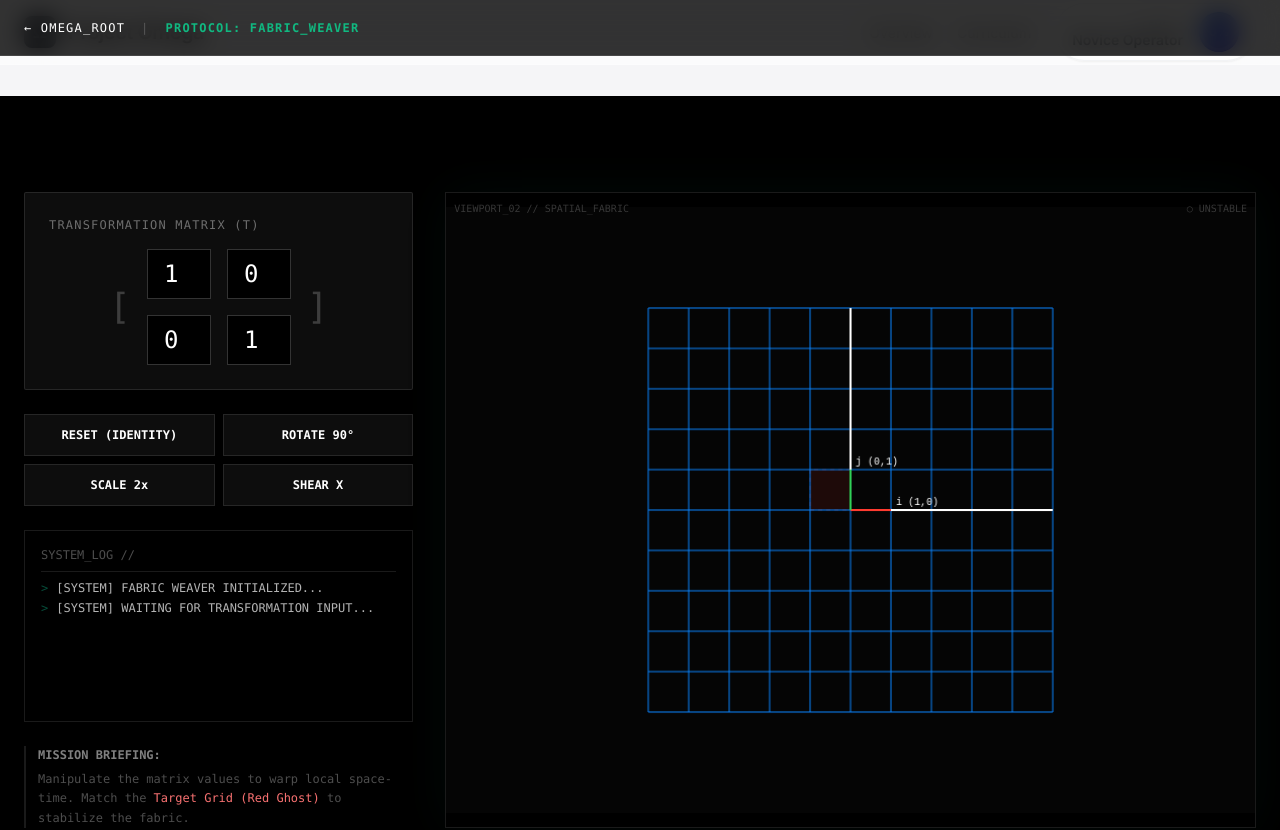
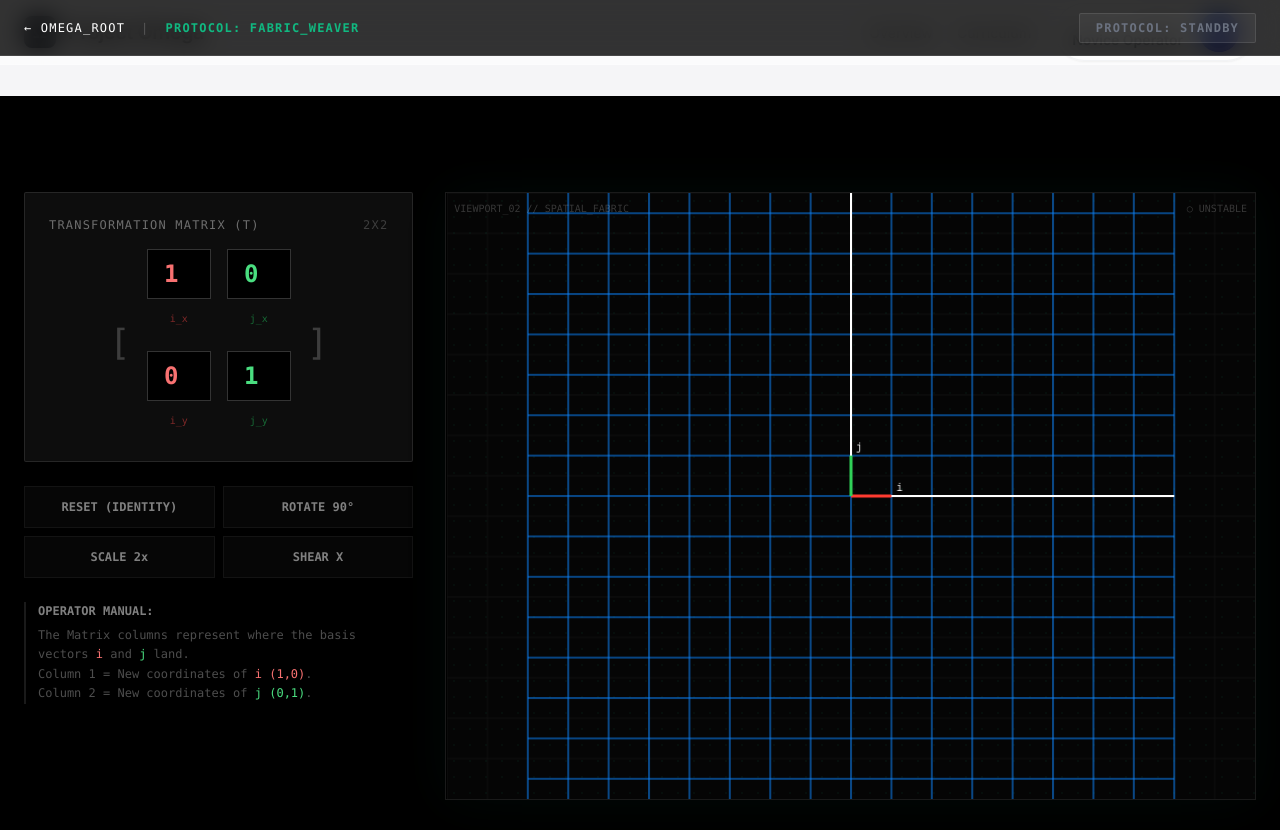
Before and after one commit to hiroshi-tsutsui/ghost-root-terminal, a Next.js app in the folder project_omega/: page /matrices in a window 1280 px wide. Shown: the top 830 px of the page. Built offline with nearby package versions, Linux system fonts and the light colour scheme.

Commit message:
Auto-Deploy: Tony's latest changes

```diff
--- a/project_omega/app/matrices/page.tsx
+++ b/project_omega/app/matrices/page.tsx
@@ -1,3 +1,4 @@
+// @ts-nocheck
 "use client";
 
 import { useState, useEffect, useRef } from 'react';
@@ -9,12 +10,156 @@
 
 export default function MatricesPage() {
   const [matrix, setMatrix] = useState<Matrix2x2>([[1, 0], [0, 1]]);
-  const [targetMatrix, setTargetMatrix] = useState<Matrix2x2>([[0, -1], [1, 0]]); // Default target: Rotation 90 deg
-  const [isLocked, setIsLocked] = useState(false);
-  const [log, setLog] = useState<string[]>(["[SYSTEM] FABRIC WEAVER INITIALIZED...", "[SYSTEM] WAITING FOR TRANSFORMATION INPUT..."]);
+  // Default target is now managed by protocol
+
+  // Protocol State
+  const [isProtocolActive, setIsProtocolActive] = useState(false);
+  const [level, setLevel] = useState(1);
+  const [protocolStep, setProtocolStep] = useState(0);
+  const [systemLog, setSystemLog] = useState("System Idle. Initialize Fabric Weaver Protocol to begin.");
+  const [taskCompleted, setTaskCompleted] = useState(false);
+  const [targetMatrix, setTargetMatrix] = useState<Matrix2x2>([[1, 0], [0, 1]]); // Visual ghost
 
   const canvasRef = useRef<HTMLCanvasElement>(null);
-  const { addXp, completeLevel } = useProgress();
+  const { completeLevel } = useProgress();
+
+  // --- Fabric Weaver Protocols ---
+  const PROTOCOLS = {
+    1: {
+      title: "PHASE 1: VOID ROTATION",
+      steps: [
+        {
+          message: "[SYSTEM]: Spatial tearing detected. Local grid orientation is misaligned.\n[MISSION]: Rotate the fabric 90° Counter-Clockwise to realign with the Void Meridian.\n[HINT]: i-hat (1,0) must move to (0,1). j-hat (0,1) must move to (-1,0).",
+          target: [[0, -1], [1, 0]],
+          check: (m: Matrix2x2) => m[0][0] === 0 && m[0][1] === -1 && m[1][0] === 1 && m[1][1] === 0,
+          isBriefing: true
+        },
+        {
+          message: "[SUCCESS]: Orientation locked. Void Meridian aligned.\n[SYSTEM]: Proceed to Phase 2.",
+          target: [[0, -1], [1, 0]],
+          check: () => true,
+          isFinal: true
+        }
+      ]
+    },
+    2: {
+      title: "PHASE 2: GRID EXPANSION",
+      steps: [
+        {
+          message: "[SYSTEM]: Compression artifact detected. Space-time density is too high.\n[MISSION]: Dilate the fabric by a factor of 2.0 to restore equilibrium.\n[HINT]: Scale both i-hat and j-hat vectors.",
+          target: [[2, 0], [0, 2]],
+          check: (m: Matrix2x2) => m[0][0] === 2 && m[0][1] === 0 && m[1][0] === 0 && m[1][1] === 2,
+          isBriefing: true
+        },
+        {
+          message: "[SUCCESS]: Density normalized. Grid expansion nominal.\n[SYSTEM]: Proceed to Phase 3.",
+          target: [[2, 0], [0, 2]],
+          check: () => true,
+          isFinal: true
+        }
+      ]
+    },
+    3: {
+      title: "PHASE 3: SHEAR STABILIZATION",
+      steps: [
+        {
+          message: "[SYSTEM]: Gravitational shear wave incoming. The fabric is buckling.\n[MISSION]: Apply a Horizontal Shear (Factor 1) to counteract the wave.\n[HINT]: i-hat remains fixed. j-hat leans right.",
+          target: [[1, 1], [0, 1]],
+          check: (m: Matrix2x2) => m[0][0] === 1 && m[0][1] === 1 && m[1][0] === 0 && m[1][1] === 1,
+          isBriefing: true
+        },
+        {
+          message: "[SUCCESS]: Shear wave neutralized. Fabric tension stabilized.\n[SYSTEM]: Proceed to Phase 4.",
+          target: [[1, 1], [0, 1]],
+          check: () => true,
+          isFinal: true
+        }
+      ]
+    },
+    4: {
+      title: "PHASE 4: SINGULARITY RECALL",
+      steps: [
+        {
+          message: "[SYSTEM]: CRITICAL ALERT. Determinant collapsing to Zero. Singularity imminent.\n[MISSION]: The grid has been flattened to a single line. RESTORE THE IDENTITY MATRIX immediately.",
+          // We set the matrix to a singular state first to simulate the emergency
+          setup: () => setMatrix([[1, 2], [2, 4]]),
+          target: [[1, 0], [0, 1]],
+          check: (m: Matrix2x2) => m[0][0] === 1 && m[0][1] === 0 && m[1][0] === 0 && m[1][1] === 1,
+          isBriefing: true
+        },
+        {
+          message: "[SUCCESS]: Identity restored. Reality saved.\n[SYSTEM]: FABRIC WEAVER PROTOCOL COMPLETE. ALL SYSTEMS NOMINAL.",
+          target: [[1, 0], [0, 1]],
+          check: () => true,
+          isFinal: true
+        }
+      ]
+    }
+  };
+
+  // --- Protocol Logic ---
+  useEffect(() => {
+    if (!isProtocolActive) {
+        setTargetMatrix([[1, 0], [0, 1]]); // Default ghost
+        return;
+    }
+
+    const currentLevelData = PROTOCOLS[level];
+    if (!currentLevelData) return;
+
+    const currentStepData = currentLevelData.steps[protocolStep];
+    if (!currentStepData) return;
+
+    // Apply setup if it exists and hasn't been run for this step
+    // (A bit hacky in useEffect, but okay for this scale)
+    if (currentStepData.setup && !taskCompleted && matrix[0][0] !== 1 && matrix[0][1] !== 2) {
+        // Only run setup once. We check if matrix matches setup state to avoid loop,
+        // or we could use a separate 'setupRun' state.
+        // For Phase 4, we want to force the singular matrix.
+        if (level === 4 && protocolStep === 0 && matrix[0][0] !== 1) {
+             currentStepData.setup();
+        }
+    }
+
+    setSystemLog(currentStepData.message);
+    if (currentStepData.target) {
+        setTargetMatrix(currentStepData.target as Matrix2x2);
+    }
+
+    // Check condition
+    if (currentStepData.check(matrix)) {
+        if (!taskCompleted) {
+             setTaskCompleted(true);
+        }
+    } else {
+        setTaskCompleted(false);
+    }
+  }, [matrix, isProtocolActive, level, protocolStep]);
+
+  const advanceProtocol = () => {
+      const currentLevelData = PROTOCOLS[level];
+      const currentStepData = currentLevelData.steps[protocolStep];
+
+      if (currentStepData.isFinal) {
+          completeLevel('matrices', level);
+          if (PROTOCOLS[level + 1]) {
+              setLevel(level + 1);
+              setProtocolStep(0);
+              // Reset matrix for next level usually, but we keep continuity
+              if (level + 1 === 4) {
+                  // Special handling for Phase 4 setup happens in useEffect
+              } else {
+                  setMatrix([[1, 0], [0, 1]]);
+              }
+          } else {
+              setSystemLog("[SYSTEM]: FABRIC WEAVER OFFLINE. GOOD WORK, OPERATOR.");
+              setIsProtocolActive(false);
+          }
+      } else {
+          setProtocolStep(protocolStep + 1);
+      }
+      setTaskCompleted(false);
+  };
 
   // --- Interaction ---
   const applyTransform = (type: 'identity' | 'rotate90' | 'scale2' | 'shearX') => {
@@ -26,7 +171,6 @@ export default function MatricesPage() {
       case 'shearX': newM = [[1, 1], [0, 1]]; break;
     }
     setMatrix(newM);
-    addLog(`[OP] APPLYING TRANSFORM: ${type.toUpperCase()}`);
   };
 
   const handleInputChange = (r: number, c: number, val: string) => {
@@ -35,27 +179,6 @@ export default function MatricesPage() {
     newM[r][c] = num;
     setMatrix(newM);
   };
-
-  const addLog = (msg: string) => {
-    setLog(prev => [msg, ...prev].slice(0, 6));
-  };
-
-  // --- Check Lock ---
-  useEffect(() => {
-    const isMatch =
-      matrix[0][0] === targetMatrix[0][0] &&
-      matrix[0][1] === targetMatrix[0][1] &&
-      matrix[1][0] === targetMatrix[1][0] &&
-      matrix[1][1] === targetMatrix[1][1];
-
-    if (isMatch && !isLocked) {
-      setIsLocked(true);
-      addLog("[SUCCESS] SPATIAL FABRIC SYNCED. TRANSFORMATION LOCKED.");
-      completeLevel('matrices', 1);
-    } else if (!isMatch && isLocked) {
-      setIsLocked(false);
-    }
-  }, [matrix, targetMatrix, isLocked, completeLevel]);
 
   // --- Drawing ---
   useEffect(() => {
@@ -74,6 +197,16 @@ export default function MatricesPage() {
     ctx.fillStyle = '#050505';
     ctx.fillRect(0, 0, width, height);
 
+    // Grid (Cyberpunk Background)
+    ctx.strokeStyle = '#111';
+    ctx.lineWidth = 1;
+    for (let i = 0; i < width; i += unit) {
+        ctx.beginPath(); ctx.moveTo(i, 0); ctx.lineTo(i, height); ctx.stroke();
+    }
+    for (let i = 0; i < height; i += unit) {
+        ctx.beginPath(); ctx.moveTo(0, i); ctx.lineTo(width, i); ctx.stroke();
+    }
+
     // Transform Helper
     const transform = (x: number, y: number, m: Matrix2x2) => {
       // Linear Transform: [x', y'] = [ax + by, cx + dy]
@@ -84,8 +217,9 @@ export default function MatricesPage() {
     };
 
     // --- Draw Target Grid (Ghost) ---
-    ctx.strokeStyle = 'rgba(255, 59, 48, 0.3)'; // Red Ghost
-    ctx.lineWidth = 1;
+    if (isProtocolActive) {
+        ctx.strokeStyle = 'rgba(255, 59, 48, 0.4)'; // Red Ghost
+        ctx.lineWidth = 2;
         ctx.setLineDash([4, 4]);
 
         // Draw target unit square
@@ -106,22 +240,24 @@ export default function MatricesPage() {
         ctx.fillStyle = 'rgba(255, 59, 48, 0.1)';
         ctx.fill();
         ctx.setLineDash([]);
+    }
 
     // --- Draw Current Grid ---
     // Draw transformed grid lines
-    ctx.strokeStyle = isLocked ? '#30d158' : '#0a84ff'; // Green if locked, Blue otherwise
+    ctx.strokeStyle = taskCompleted ? '#30d158' : '#0a84ff'; // Green if locked, Blue otherwise
     ctx.lineWidth = 1;
 
     // Draw grid lines from -5 to 5
-    for (let i = -5; i <= 5; i++) {
+    const range = 8;
+    for (let i = -range; i <= range; i++) {
         // Vertical lines (transformed)
-        const p1 = transform(i, -5, matrix);
-        const p2 = transform(i, 5, matrix);
+        const p1 = transform(i, -range, matrix);
+        const p2 = transform(i, range, matrix);
         ctx.beginPath(); ctx.moveTo(p1.x, p1.y); ctx.lineTo(p2.x, p2.y); ctx.stroke();
 
         // Horizontal lines (transformed)
-        const p3 = transform(-5, i, matrix);
-        const p4 = transform(5, i, matrix);
+        const p3 = transform(-range, i, matrix);
+        const p4 = transform(range, i, matrix);
         ctx.beginPath(); ctx.moveTo(p3.x, p3.y); ctx.lineTo(p4.x, p4.y); ctx.stroke();
     }
 
@@ -129,8 +265,8 @@ export default function MatricesPage() {
     ctx.lineWidth = 2;
     ctx.strokeStyle = '#fff';
     const origin = transform(0, 0, matrix);
-    const xAxisEnd = transform(5, 0, matrix);
-    const yAxisEnd = transform(0, 5, matrix);
+    const xAxisEnd = transform(range, 0, matrix);
+    const yAxisEnd = transform(0, range, matrix);
 
     ctx.beginPath(); ctx.moveTo(origin.x, origin.y); ctx.lineTo(xAxisEnd.x, xAxisEnd.y); ctx.stroke();
     ctx.beginPath(); ctx.moveTo(origin.x, origin.y); ctx.lineTo(yAxisEnd.x, yAxisEnd.y); ctx.stroke();
@@ -141,6 +277,7 @@ export default function MatricesPage() {
 
     // I-Hat (Red)
     ctx.strokeStyle = '#ff3b30';
+    ctx.lineWidth = 3;
     ctx.beginPath(); ctx.moveTo(origin.x, origin.y); ctx.lineTo(iHat.x, iHat.y); ctx.stroke();
 
     // J-Hat (Green)
@@ -150,20 +287,41 @@ export default function MatricesPage() {
     // --- Labels ---
     ctx.fillStyle = '#fff';
     ctx.font = '10px monospace';
-    ctx.fillText('i (1,0)', iHat.x + 5, iHat.y - 5);
-    ctx.fillText('j (0,1)', jHat.x + 5, jHat.y - 5);
+    ctx.fillText('i', iHat.x + 5, iHat.y - 5);
+    ctx.fillText('j', jHat.x + 5, jHat.y - 5);
 
-  }, [matrix, targetMatrix, isLocked]);
+  }, [matrix, targetMatrix, isProtocolActive, taskCompleted]);
+
+  const currentStepIsBriefing = PROTOCOLS[level]?.steps[protocolStep]?.isBriefing;
 
   return (
     <div className="min-h-screen bg-black text-white font-mono selection:bg-emerald-900">
        <header className="fixed top-0 left-0 right-0 z-50 border-b border-white/10 h-14 flex items-center px-6 bg-black/80 backdrop-blur-md">
+         <div className="flex items-center justify-between w-full">
              <div className="flex items-center gap-4 text-xs tracking-widest">
                 <Link href="/" className="hover:text-emerald-400 transition-colors">
                 ← OMEGA_ROOT
                 </Link>
                 <span className="text-white/20">|</span>
                 <span className="text-emerald-500 font-bold">PROTOCOL: FABRIC_WEAVER</span>
+             </div>
+             <button
+                onClick={() => {
+                    setIsProtocolActive(!isProtocolActive);
+                    if (!isProtocolActive) {
+                        setLevel(1);
+                        setProtocolStep(0);
+                        setMatrix([[1, 0], [0, 1]]);
+                    }
+                }}
+                className={`px-4 py-1.5 rounded-sm text-xs font-bold tracking-widest border transition-all ${
+                    isProtocolActive
+                    ? 'bg-emerald-900/30 border-emerald-500 text-emerald-400 shadow-[0_0_15px_rgba(16,185,129,0.3)]'
+                    : 'bg-white/5 border-white/10 text-gray-500 hover:border-white/30'
+                }`}
+             >
+                {isProtocolActive ? 'PROTOCOL: ACTIVE' : 'PROTOCOL: STANDBY'}
+             </button>
          </div>
       </header>
 
@@ -172,40 +330,82 @@ export default function MatricesPage() {
         {/* Left: Controls */}
         <div className="space-y-6">
 
+            {/* System Log / Mission */}
+            {isProtocolActive && (
+                <div className={`p-4 bg-black border-l-2 rounded-r-sm shadow-lg animate-fade-in font-mono text-xs leading-relaxed ${currentStepIsBriefing ? 'border-emerald-500 text-emerald-300' : 'border-blue-500 text-blue-300'}`}>
+                    <div className="flex justify-between items-start mb-2 border-b border-white/10 pb-2">
+                        <span className="uppercase tracking-widest font-bold">
+                           // {PROTOCOLS[level]?.title}
+                        </span>
+                        {taskCompleted && <span className="text-white bg-emerald-600 px-2 rounded-[2px] animate-pulse">SYNC_LOCKED</span>}
+                    </div>
+                    <div className="whitespace-pre-wrap opacity-90 mb-4">
+                        {systemLog}
+                    </div>
+                    {taskCompleted && (
+                        <button
+                            onClick={advanceProtocol}
+                            className="w-full py-2 bg-emerald-900/30 hover:bg-emerald-900/50 text-emerald-400 font-bold text-xs uppercase tracking-widest border border-emerald-500/30 transition-all"
+                        >
+                            {currentStepIsBriefing ? 'EXECUTE SEQUENCE >>' : 'NEXT SEQUENCE >>'}
+                        </button>
+                    )}
+                </div>
+            )}
+
             {/* Matrix Input */}
-            <div className={`border p-6 rounded-sm transition-colors duration-500 ${isLocked ? 'border-emerald-500/50 bg-emerald-900/10' : 'border-white/10 bg-white/5'}`}>
-                <div className="text-xs text-white/40 uppercase tracking-widest mb-4">Transformation Matrix (T)</div>
+            <div className={`border p-6 rounded-sm transition-all duration-500 ${taskCompleted ? 'border-emerald-500/50 bg-emerald-900/5' : 'border-white/10 bg-white/5'}`}>
+                <div className="text-xs text-white/40 uppercase tracking-widest mb-4 flex justify-between">
+                    <span>Transformation Matrix (T)</span>
+                    <span className="text-white/20">2x2</span>
+                </div>
 
                 <div className="flex items-center gap-4 justify-center font-mono text-2xl">
                     <span className="text-white/20 text-4xl">[</span>
                     <div className="grid grid-cols-2 gap-4">
+                        {/* Row 1 */}
+                        <div className="flex flex-col items-center">
                             <input
                                 type="number" value={matrix[0][0]}
                                 onChange={(e) => handleInputChange(0, 0, e.target.value)}
-                            className="w-16 bg-black border border-white/20 text-center py-2 focus:border-emerald-500 outline-none"
+                                className="w-16 bg-black border border-white/20 text-center py-2 focus:border-emerald-500 outline-none text-red-400 font-bold"
                             />
+                            <span className="text-[10px] text-red-500/50 mt-1">i_x</span>
+                        </div>
+                        <div className="flex flex-col items-center">
                             <input
                                 type="number" value={matrix[0][1]}
                                 onChange={(e) => handleInputChange(0, 1, e.target.value)}
-                            className="w-16 bg-black border border-white/20 text-center py-2 focus:border-emerald-500 outline-none"
+                                className="w-16 bg-black border border-white/20 text-center py-2 focus:border-emerald-500 outline-none text-green-400 font-bold"
                             />
+                            <span className="text-[10px] text-green-500/50 mt-1">j_x</span>
+                        </div>
+
+                        {/* Row 2 */}
+                        <div className="flex flex-col items-center">
                             <input
                                 type="number" value={matrix[1][0]}
                                 onChange={(e) => handleInputChange(1, 0, e.target.value)}
-                            className="w-16 bg-black border border-white/20 text-center py-2 focus:border-emerald-500 outline-none"
+                                className="w-16 bg-black border border-white/20 text-center py-2 focus:border-emerald-500 outline-none text-red-400 font-bold"
                             />
+                            <span className="text-[10px] text-red-500/50 mt-1">i_y</span>
+                        </div>
+                        <div className="flex flex-col items-center">
                             <input
                                 type="number" value={matrix[1][1]}
                                 onChange={(e) => handleInputChange(1, 1, e.target.value)}
-                            className="w-16 bg-black border border-white/20 text-center py-2 focus:border-emerald-500 outline-none"
+                                className="w-16 bg-black border border-white/20 text-center py-2 focus:border-emerald-500 outline-none text-green-400 font-bold"
                             />
+                            <span className="text-[10px] text-green-500/50 mt-1">j_y</span>
+                        </div>
                     </div>
                     <span className="text-white/20 text-4xl">]</span>
                 </div>
             </div>
 
-            {/* Presets */}
-            <div className="grid grid-cols-2 gap-2">
+            {/* Presets (Sandbox Mode only) */}
+            {!isProtocolActive && (
+                <div className="grid grid-cols-2 gap-2 opacity-50 hover:opacity-100 transition-opacity">
                     <button onClick={() => applyTransform('identity')} className="px-4 py-3 bg-white/5 hover:bg-white/10 border border-white/10 text-xs font-bold transition-colors">
                         RESET (IDENTITY)
                     </button>
@@ -219,32 +419,26 @@ export default function MatricesPage() {
                         SHEAR X
                     </button>
                 </div>
-
-            {/* System Log */}
-            <div className="border border-white/10 bg-black p-4 h-48 overflow-hidden flex flex-col font-mono text-xs">
-                <div className="text-white/30 mb-2 pb-2 border-b border-white/10">SYSTEM_LOG //</div>
-                <div className="flex-1 overflow-y-auto space-y-1">
-                    {log.map((entry, i) => (
-                        <div key={i} className="text-white/70">
-                            <span className="text-emerald-900 mr-2">{`>`}</span>
-                            {entry}
-                        </div>
-                    ))}
-                </div>
-            </div>
+            )}
 
              <div className="text-xs text-white/30 leading-relaxed border-l-2 border-white/10 pl-3">
-                <strong className="text-white/50 block mb-1">MISSION BRIEFING:</strong>
-                Manipulate the matrix values to warp local space-time. Match the <span className="text-red-400">Target Grid (Red Ghost)</span> to stabilize the fabric.
+                <strong className="text-white/50 block mb-1">OPERATOR MANUAL:</strong>
+                The Matrix columns represent where the basis vectors <span className="text-red-400">i</span> and <span className="text-green-400">j</span> land.
+                <br/>
+                Column 1 = New coordinates of <span className="text-red-400">i (1,0)</span>.
+                <br/>
+                Column 2 = New coordinates of <span className="text-green-400">j (0,1)</span>.
             </div>
 
         </div>
 
         {/* Right: Viewport */}
-        <div className="lg:col-span-2 border border-white/10 bg-black relative shadow-[0_0_50px_rgba(16,185,129,0.05)]">
+        <div className="lg:col-span-2 border border-white/10 bg-black relative shadow-[0_0_50px_rgba(16,185,129,0.05)] overflow-hidden">
+            <div className="absolute inset-0 bg-[radial-gradient(#10b981_1px,transparent_1px)] [background-size:16px_16px] opacity-5 pointer-events-none"></div>
+
             <div className="absolute top-2 left-2 text-[10px] text-white/20">VIEWPORT_02 // SPATIAL_FABRIC</div>
             <div className="absolute top-2 right-2 text-[10px] text-white/20">
-                {isLocked ? <span className="text-emerald-500 animate-pulse">● LOCKED</span> : '○ UNSTABLE'}
+                {taskCompleted ? <span className="text-emerald-500 animate-pulse">● LOCKED</span> : '○ UNSTABLE'}
             </div>
 
             <canvas
```
Also changed, not shown: 1 other file (tests, documents, lock files or other folders). Lines whose indentation alone changed are shown as unchanged.
